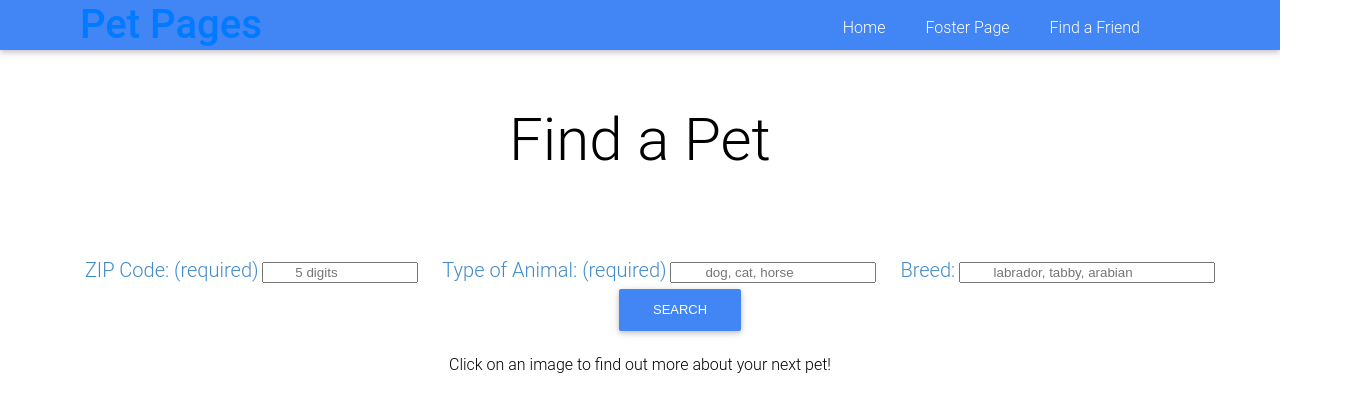
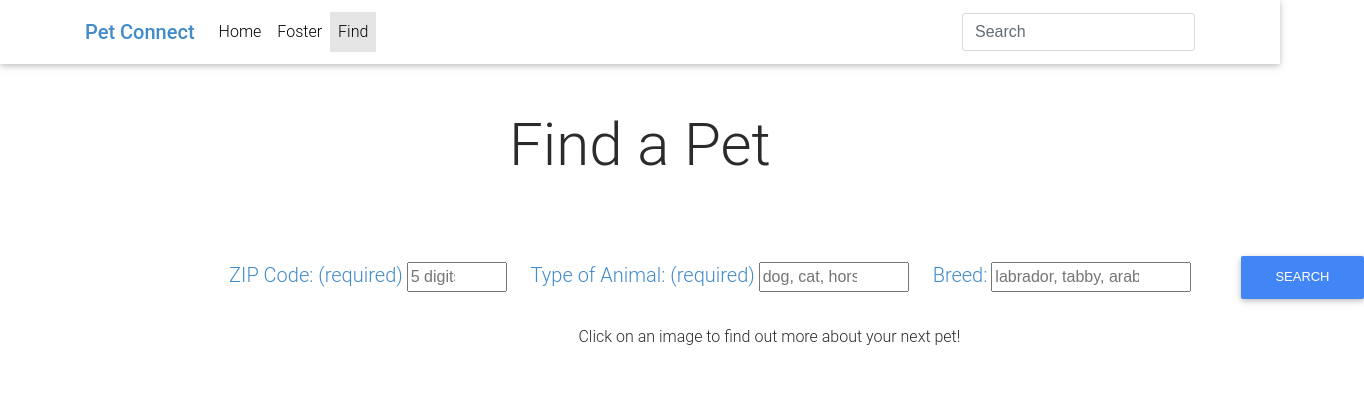
Before and after one commit to heythisispaul/Project1, a plain HTML site: page html/findpet.html in a window 1280 px wide. Shown: the whole page, 1364 px wide, since content can reach past the window. Drawn offline with nearby package versions, Linux system fonts and the light colour scheme; some packages are replaced by stand-ins of ours.

Commit message:
added proper css files w/ nav bar

```diff
--- a/assets/css/findpet.css
+++ b/assets/css/findpet.css
@@ -1,3 +1,27 @@
+ html, body {
+    height: 100%;
+ }
+
+         /* Navigation*/
+.navbar {
+    background-color: transparent;
+}
+
+.top-nav-collapse {
+    background-color: #304a74;
+}
+
+footer.page-footer {
+    background-color: #304a74;
+}
+
+@media only screen and (max-width: 768px) {
+    .navbar {
+        background-color: #4285F4;
+    }
+}
+
+
 #btmlast20 {
 	position: relative;
 	top: 50px;
@@ -42,16 +66,20 @@ table {
 
 
 #formbody {
+	position: relative;
+	top: 20px;
+	left: 20%;
 	text-align: center;
-	margin-top: 50px;
+}
 
-}
+
 
 .page-header {
 	text-align: center;
-	margin-top: 60px;
+	margin-top: 100px;
 	font-size: 60px;
 	padding-bottom: 40px;
+	margin-left: 40%;
 }
 
 
@@ -59,7 +87,8 @@ table {
 #displaytext {
 	font-size: 16px;
 	text-align: center;
-	margin-top: 20px;
+	margin-top: 40px;
+	margin-left: 40%;
 }
 
 label {
--- a/assets/css/splashpage.css
+++ b/assets/css/splashpage.css
@@ -1,19 +1,58 @@
+ html, body {
+    height: 100%;
+ }
+
+         /* Navigation*/
 .navbar {
-	height: 50px;
-	background-color: #428BCA;
-}
-.navbar-brand{
-	position: relative;
-	left: 80px;
-	top: 5px;
-	font-size: 40px;
+    background-color: transparent;
 }
 
-.navbar li{
-	float: right;
-	display: inline;
-	position: relative;
-	top: -20px;
-	right: 100px;
-	padding-right: 40px;
+.top-nav-collapse {
+    background-color: #304a74;
 }
+
+footer.page-footer {
+    background-color: #304a74;
+}
+
+@media only screen and (max-width: 768px) {
+    .navbar {
+        background-color: #4285F4;
+    }
+}
+
+.scrolling-navbar {
+    -webkit-transition: background .5s ease-in-out, padding .5s ease-in-out;
+    -moz-transition: background .5s ease-in-out, padding .5s ease-in-out;
+    transition: background .5s ease-in-out, padding .5s ease-in-out;
+}
+        /* Carousel*/
+
+.carousel {
+    height: 50%;
+}
+
+@media (max-width: 776px) {
+    .carousel {
+        height: 100%;
+    }
+}
+
+.carousel-item,
+    .active {
+	    height: 100%;
+    }
+
+    .carousel-inner {
+        height: 100%;
+    }
+
+        /*Caption*/
+
+    .flex-center {
+        color: #fff;
+    }
+
+.navbar-brand strong{
+	color: #428BCA;
+}
--- a/html/findpet.html
+++ b/html/findpet.html
@@ -4,31 +4,42 @@
 <head>
 	<title>Find a Pet</title>
 	<link rel="stylesheet" type="text/css" href="../assets/css/reset.css">
-	<link rel="stylesheet" type="text/css" href="https://cdnjs.cloudflare.com/ajax/libs/mdbootstrap/4.3.2/css/mdb.min.css">
+	<!-- Font Awesome -->
+    <link rel="stylesheet" href="https://maxcdn.bootstrapcdn.com/font-awesome/4.6.0/css/font-awesome.min.css">
+	<!--Bootstrap core css -->
+	<link rel="stylesheet" href="https://maxcdn.bootstrapcdn.com/bootstrap/4.0.0-alpha.6/css/bootstrap.min.css" integrity="sha384-rwoIResjU2yc3z8GV/NPeZWAv56rSmLldC3R/AZzGRnGxQQKnKkoFVhFQhNUwEyJ" crossorigin="anonymous">
+	<!--MDB css-->
+	<link rel="stylesheet" type="text/css" href="https://cdnjs.cloudflare.com/ajax/libs/mdbootstrap/4.3.1/css/mdb.min.css">
 	<link rel="stylesheet" type="text/css" href="../assets/css/findpet.css">
 	<link rel="stylesheet" type="text/css" href="../assets/css/splashpage.css">
 	<script src="https://maps.googleapis.com/maps/api/js?key=AIzaSyAINZl8Ilz0R1w4Yx4ziAOM7SoCr-42DS4" async defer></script>
 </head>
 <body>
 
-<!-- Nav Bar-->
-	<nav class="navbar navbar-nav navbar-dark bg-primary">
+ <!--Navbar-->
+    <nav class="navbar navbar-toggleable-md navbar-light fixed-top scrolling-navbar">
         <div class="container">
+            <button class="navbar-toggler navbar-toggler-right" type="button" data-toggle="collapse" data-target="#navbarNav1" aria-controls="navbarNav1" aria-expanded="false" aria-label="Toggle navigation">
+                <span class="navbar-toggler-icon"></span>
+            </button>
             <a class="navbar-brand" href="#">
-				<strong>Pet Pages</strong>
+                <strong>Pet Connect</strong>
             </a>
             <div class="collapse navbar-collapse" id="navbarNav1">
-				<ul class= "navbar-nav">
+                <ul class="navbar-nav mr-auto">
                     <li class="nav-item">
-						<a class="nav-link" href="findpet.html">Find a Friend</a>
+                        <a class="nav-link">Home <span class="sr-only">(current)</span></a>
                     </li>
                     <li class="nav-item">
-						<a class="nav-link" href="#">Foster Page</a>
+                        <a class="nav-link">Foster</a>
                     </li>
-					<li class="nav-item">
-						<a class= "nav-link" href="splashpage.html">Home</a>
+                    <li class="nav-item active">
+                        <a class="nav-link">Find</a>
                     </li>
                 </ul>
+                <form class="form-inline waves-effect waves-light">
+                    <input class="form-control" type="text" placeholder="Search">
+                </form>
             </div>
         </div>
     </nav>
```
Also changed, not shown: html/splashpage.html (+31 -10 lines). Lines whose indentation alone changed are shown as unchanged.
